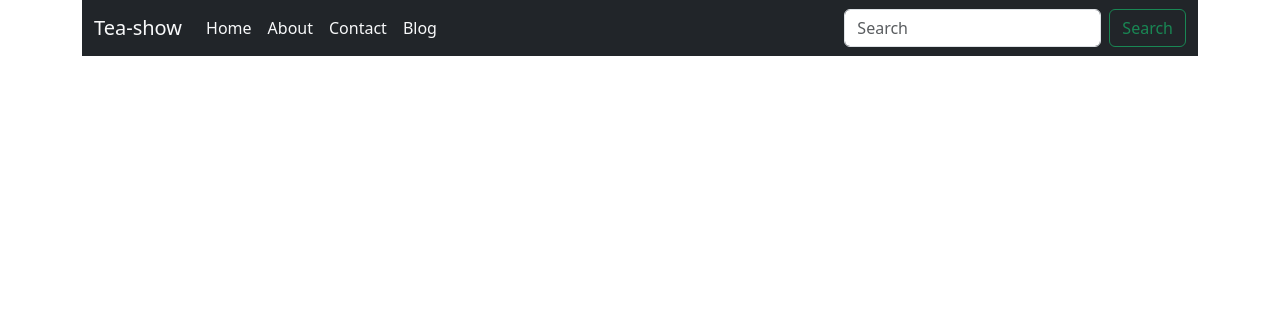
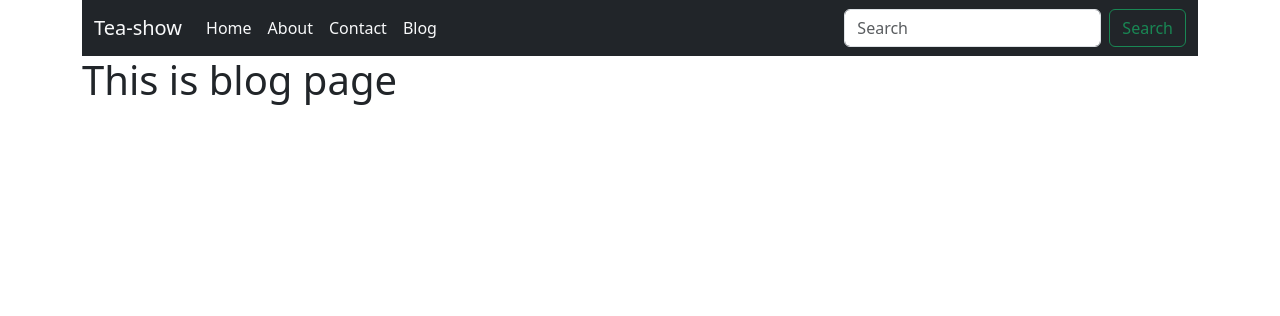
Before and after one commit to mdkawsardev/django_project2, a Django app: page /blog/ in a window 1280 px wide. Shown: the top 316 px of the page. Run offline with Django 5.2, Linux system fonts and the light colour scheme.

Commit message:
django is running

```diff
--- a/website/templates/blog.html
+++ b/website/templates/blog.html
@@ -2,6 +2,6 @@
 {% block title %}Blog{% endblock title %}
 {% block body %}
 <div class="container">
-
+    <h1>This is blog page</h1>
 </div>
 {% endblock body %}
```
